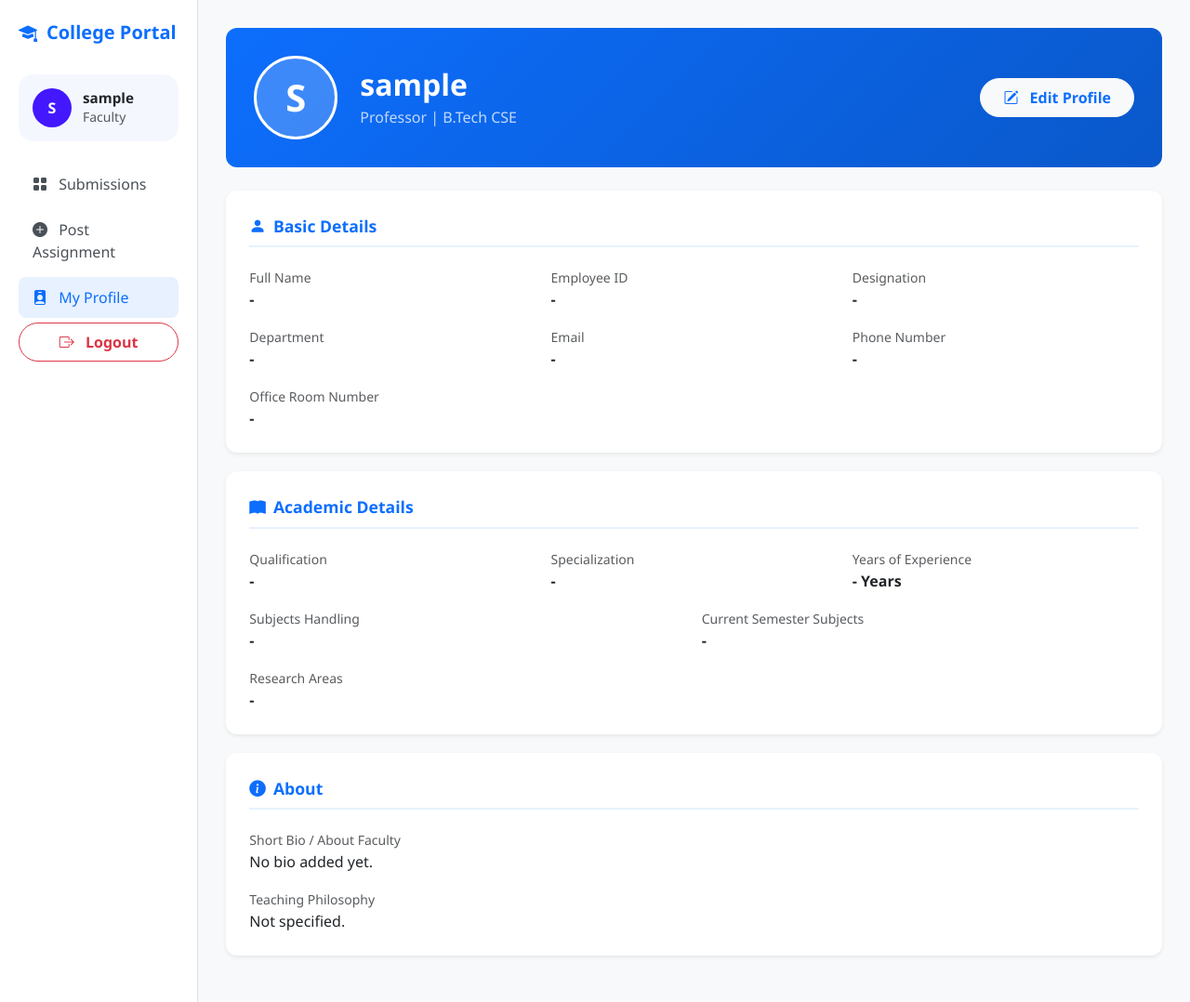
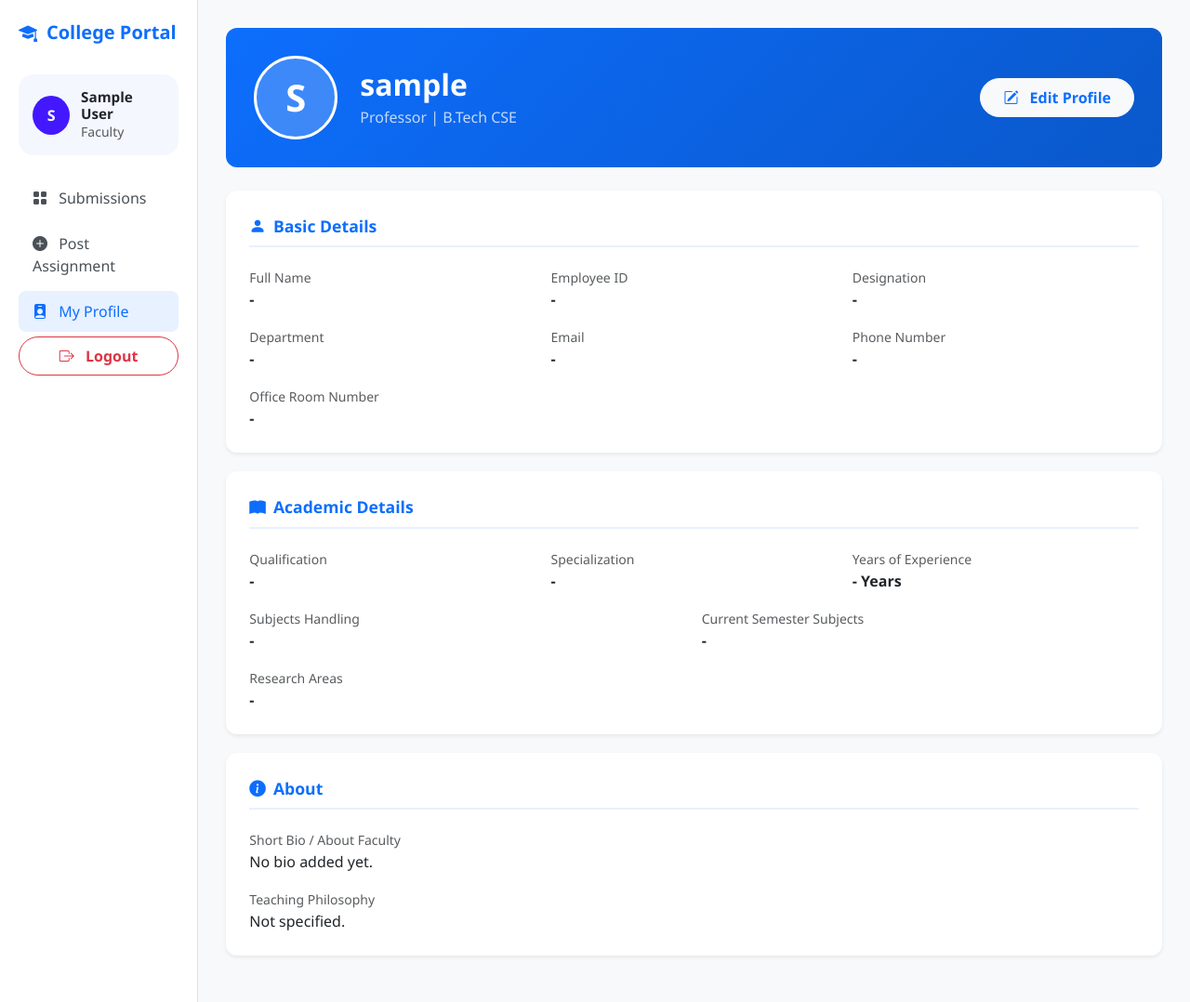
Before and after one commit to shastika-cse/college-portal, a Flask app: page /faculty_profile in a window 1280 px wide. Shown: the whole page at 93% size. Run offline with Flask 3, Linux system fonts and the light colour scheme; the visitor is signed in with stand-in values (Sample User, id 1); data that the repository does not hold is empty.

Commit message:
Fixed none name display across dashboard and profile templates

```diff
--- a/app.py
+++ b/app.py
@@ -132,15 +132,12 @@ init_db()
 
 @app.route('/')
 def index():
-    user_id = session.get('user_id')
-    username = session.get('username')
-    role = session.get('role')
-
-    if user_id or username:
-        if role == 'student':
-            return redirect(url_for('dashboard'))
-        return redirect(url_for('submissions'))
-
+    # Check if user is already logged in, otherwise send them to login page
+    if 'user_id' in session or 'username' in session:
+        if session.get('role') == 'faculty':
+            return redirect(url_for('submissions'))
+        else:
+            return redirect(url_for('student_dash'))
     return redirect(url_for('login'))
 
 @app.route('/login', methods=['GET', 'POST'])
@@ -161,11 +158,8 @@ def login():
             cursor.execute("SELECT * FROM students WHERE username = ?", (username,))
             user = cursor.fetchone()
 
+        # 1. First, resolve name and roles properly
         name = resolve_display_name(user, username)
-        db_username = username
-        if user and isinstance(user, sqlite3.Row):
-            if 'username' in user.keys() and user['username']:
-                db_username = user['username']
 
         role_from_db = selected_role
         if user and isinstance(user, sqlite3.Row):
@@ -176,17 +170,25 @@ def login():
             elif 'reg_no' in user.keys() and user['reg_no']:
                 role_from_db = 'student'
 
-        conn.close()
+        # 2. Check credentials / user existence, then assign session
+        if user:
+            # Use 'id' if available in keys, otherwise fallback to username
+            user_id = user['id'] if 'id' in user.keys() else username
 
-        session['user_id'] = user['id'] if user and isinstance(user, sqlite3.Row) and 'id' in user.keys() else 1
-        session['username'] = db_username
-        session['name'] = name or db_username
-        session['role'] = role_from_db
+            session['user_id'] = user_id
+            session['username'] = username
+            session['name'] = name
+            session['role'] = role_from_db
 
-        if role_from_db == 'student':
-            return redirect(url_for('dashboard'))
+            conn.close()
+
+            if role_from_db == 'faculty':
+                return redirect(url_for('submissions'))
+            else:
+                return redirect(url_for('student_dash'))
         else:
-            return redirect(url_for('submissions'))
+            conn.close()
+            # Handle invalid login here (e.g., flash message or re-render login)
 
     return render_template('login.html')
 @app.route('/logout')
@@ -470,34 +472,25 @@ def assignments_list():
     conn.close()
     return render_template('assignments.html', assignments=assignments_list)
 
-@app.route('/profile')
+@app.route('/profile') # or your specific profile route name
 def profile():
-    if 'user_id' not in session or session.get('role') != 'student':
+    if 'username' not in session and 'user_id' not in session:
         return redirect(url_for('login'))
 
     conn = get_db_connection()
     cursor = conn.cursor()
-    user = None
 
-    if session.get('user_id'):
-        cursor.execute("SELECT * FROM students WHERE id = ?", (session.get('user_id'),))
-        user = cursor.fetchone()
+    # Fetch user based on session role or username
+    if session.get('role') == 'faculty':
+        cursor.execute("SELECT * FROM faculty WHERE username = ?", (session.get('username'),))
+    else:
+        cursor.execute("SELECT * FROM students WHERE username = ?", (session.get('username'),))
 
-    if user is None and session.get('username'):
-        cursor.execute("SELECT * FROM students WHERE username = ?", (session.get('username'),))
-        user = cursor.fetchone()
+    user = cursor.fetchone()
+    conn.close()
 
-    if user is None and session.get('name'):
-        cursor.execute("SELECT * FROM students WHERE full_name = ? OR username = ?", (session.get('name'), session.get('name')))
-        user = cursor.fetchone()
-
-    conn.close()
-    user_dict = row_to_dict(user)
-    if user_dict and not user_dict.get('name') and user_dict.get('full_name'):
-        user_dict['name'] = user_dict['full_name']
-
-    return render_template('student_profile.html', user=user_dict)
-
+    # Pass 'user' and ensure session name is available
+    return render_template('profile.html', user=user)
 @app.route('/register', methods=['GET', 'POST'])
 def register():
     if request.method == 'POST':
--- a/templates/faculty_profile.html
+++ b/templates/faculty_profile.html
@@ -32,7 +32,7 @@
                     {{ session['username'][0] | upper if session.get('username') else 'F' }}
                 </div>
                 <div>
-                    <h6 class="fw-bold mb-0 text-dark" style="font-size: 0.95rem;">{{ session.get('username', 'Faculty') }}</h6>
+                    <h6 class="fw-bold mb-0 text-dark" style="font-size: 0.95rem;">{{ session.get('name') or (faculty.get('name') if faculty else None) or session.get('username') or 'Faculty' }}</h6>
                     <p class="text-muted mb-0 small text-capitalize">Faculty</p>
                 </div>
             </div>
--- a/templates/student_dashboard.html
+++ b/templates/student_dashboard.html
@@ -99,7 +99,7 @@
                 {{ session['username'][0] | upper if session.get('username') else 'U' }}
             </div>
             <div>
-                <h6 class="fw-bold mb-0 text-dark" style="font-size: 0.95rem;">{{ session.get('name') or student.get('name') or student.get('full_name') or session.get('username') or 'User' }}</h6>
+                <h6 class="fw-bold mb-0 text-dark" style="font-size: 0.95rem;">{{ session.get('name') or (student.get('name') if student else None) or session.get('username') or 'Student' }}</h6>
                 <p class="text-muted mb-0 small text-capitalize">{{ session.get('role', 'User') }}</p>
             </div>
         </div>
--- a/templates/student_profile.html
+++ b/templates/student_profile.html
@@ -30,7 +30,7 @@
                     {{ session['username'][0] | upper if session.get('username') else 'U' }}
                 </div>
                 <div>
-                    <h6 class="fw-bold mb-0 text-dark" style="font-size: 0.95rem;">{{ session.get('name') or user.get('name') or user.get('full_name') or session.get('username') or 'User' }}</h6>
+                    <h6 class="fw-bold mb-0 text-dark" style="font-size: 0.95rem;">{{ session.get('name') or (student.get('name') if student else None) or session.get('username') or 'Student' }}</h6>
                     <p class="text-muted mb-0 small text-capitalize">{{ session.get('role', 'User') }}</p>
                 </div>
             </div>
```
